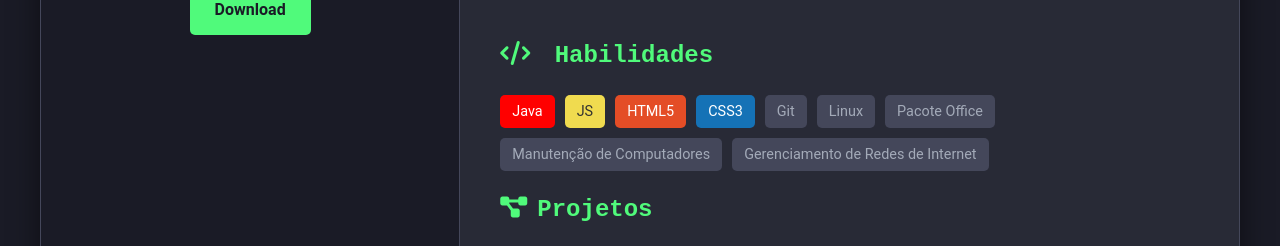
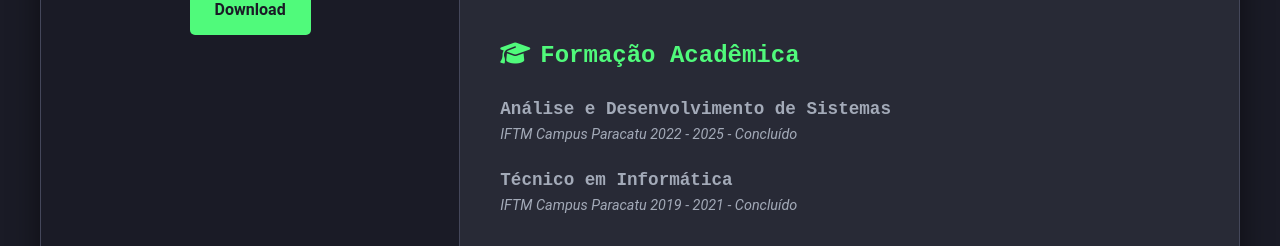
Before and after one commit to carlossilvapires/curriculo-web, a plain HTML site: page index.html in a window 1280 px wide. Shown: the part 684-930 px from the top of the page. Drawn offline with Linux system fonts and the light colour scheme.

Commit message:
feat (index) - formacao academica

```diff
--- a/index.html
+++ b/index.html
@@ -73,6 +73,17 @@
                     </ul>
                 </article>
             </section>
+            <section id="formacao" class="secao-animada">
+                <h3><i class="fas fa-graduation-cap"></i>Formação Acadêmica</h3>
+                <article class="item-experiencia">
+                    <h4>Análise e Desenvolvimento de Sistemas</h4>
+                    <span class="data">IFTM Campus Paracatu 2022 - 2025 - Concluído</span>
+                </article>
+                <article class="item-experiencia">
+                    <h4>Técnico em Informática</h4>
+                    <span class="data">IFTM Campus Paracatu 2019 - 2021 - Concluído</span>
+                </article>
+            </section>
             <section id="habilidades" class="secao-animada">
                   <h3><i class="fas fa-code"></i> Habilidades</h3>
                   <div class="container-habilidades">
```
